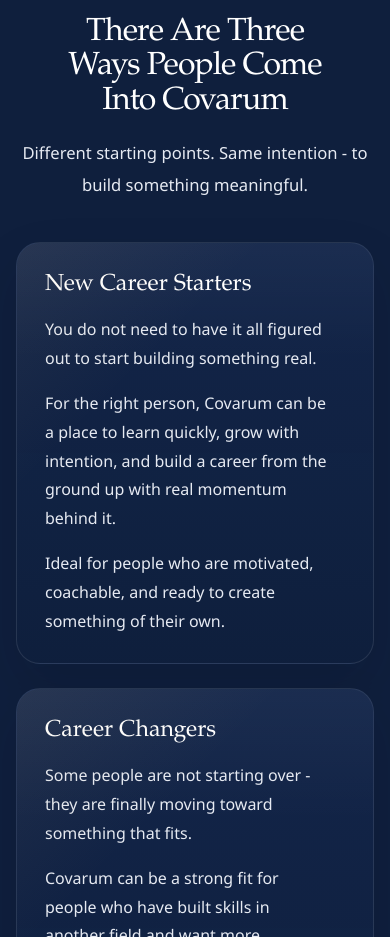
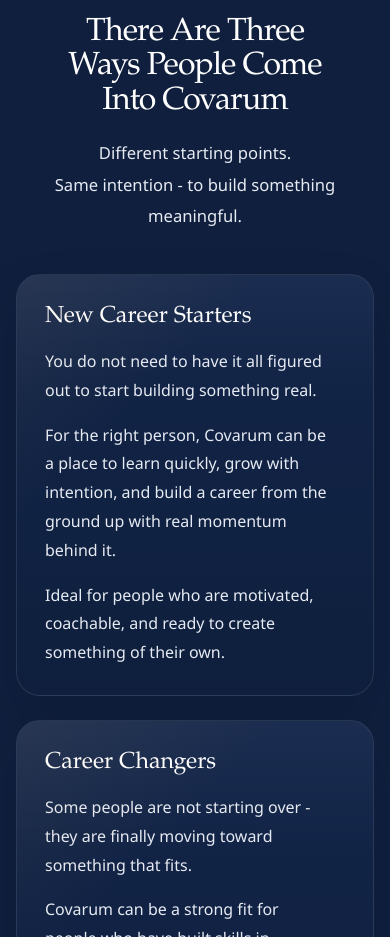
Before and after one commit to Covarum/covarum-site, a Next.js app: page /join-covarum in a window 390 px wide. Shown: the part 940-1877 px from the top of the page. Built offline with nearby package versions, Linux system fonts and the light colour scheme.

Commit message:
Stack Join page audience intro on mobile

```diff
--- a/app/globals.css
+++ b/app/globals.css
@@ -1033,6 +1033,10 @@
   line-height: 1.9;
 }
 
+.join-intro-line {
+  display: inline;
+}
+
 .join-narrow {
   max-width: 900px;
 }
@@ -1388,6 +1392,10 @@
     padding: 82px 0 96px;
   }
 
+  .join-intro-line {
+    display: block;
+  }
+
   .join-hero-copy .hero-title {
     max-width: none;
   }
--- a/app/join-covarum/page.tsx
+++ b/app/join-covarum/page.tsx
@@ -118,8 +118,10 @@
             <div className="panel-label">Who this is for</div>
             <h2>There Are Three Ways People Come Into Covarum</h2>
             <p className="join-section-intro">
-              Different starting points. Same intention - to build something
-              meaningful.
+              <span className="join-intro-line">Different starting points.</span>{" "}
+              <span className="join-intro-line">
+                Same intention - to build something meaningful.
+              </span>
             </p>
           </div>
 
```
